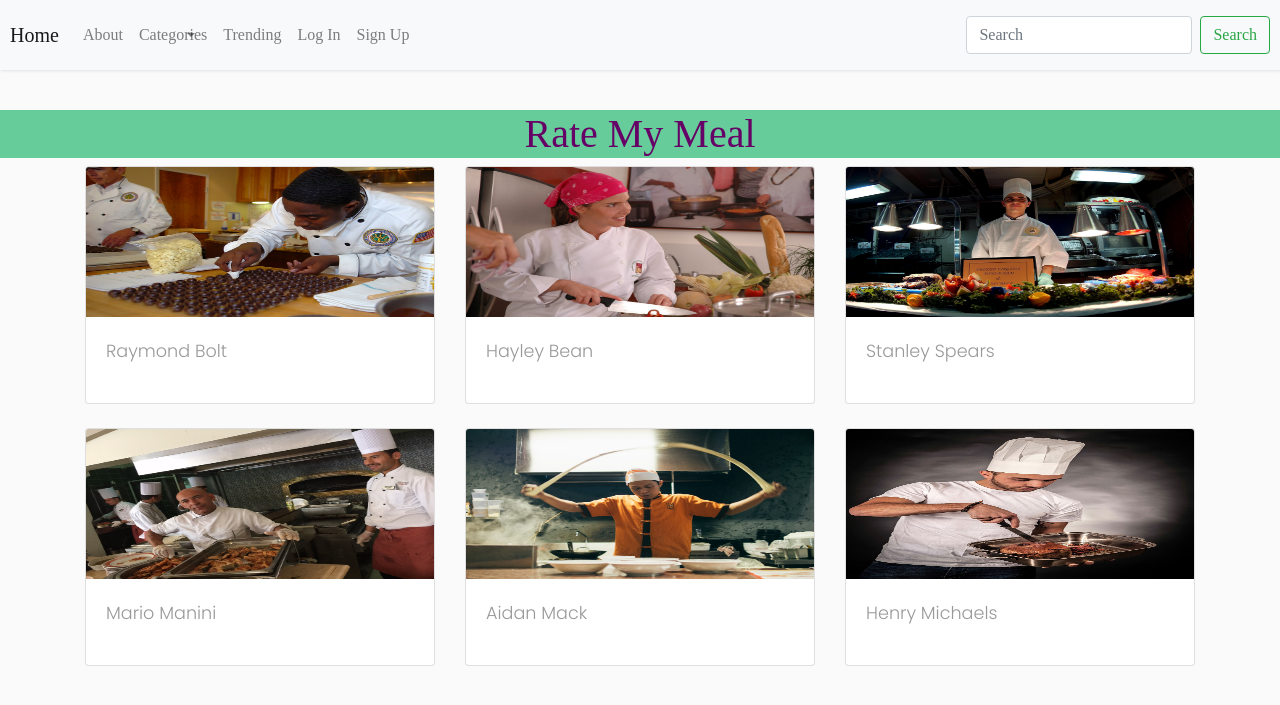
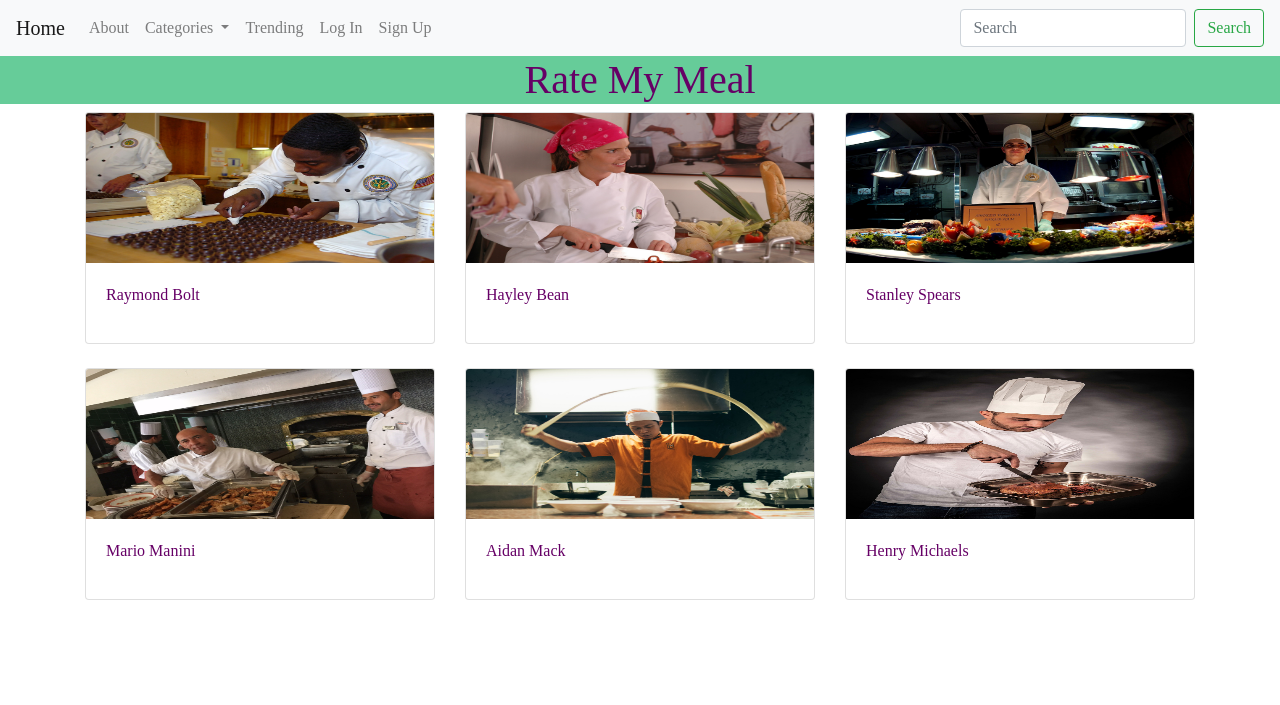
Before and after one commit to RyWilliamson/RateMyMealProject, a Django app: page / in a window 1280 px wide. Shown: the top 705 px of the page. Run offline with Django 3.2, Linux system fonts and the light colour scheme; some libraries are stand-ins or nearby versions.

Commit message:
remove style sheet - no longer have sidebar

```diff
--- a/templates/meal/base.html
+++ b/templates/meal/base.html
@@ -63,8 +63,7 @@ th, td {
 
     <!-- Bootstrap CSS CDN -->
     <link rel="stylesheet" href="https://stackpath.bootstrapcdn.com/bootstrap/4.1.0/css/bootstrap.min.css" integrity="sha384-9gVQ4dYFwwWSjIDZnLEWnxCjeSWFphJiwGPXr1jddIhOegiu1FwO5qRGvFXOdJZ4" crossorigin="anonymous">
-    <!-- Our Custom CSS -->
-    <link rel="stylesheet" href="style.css">
+
 
 
     <!-- Font Awesome JS -->
--- a/templates/meal/style.css
+++ /dev/null
@@ -1,160 +0,0 @@
-/*
-    DEMO STYLE
-*/
-
-@import "https://fonts.googleapis.com/css?family=Poppins:300,400,500,600,700";
-body {
-    font-family: 'Poppins', sans-serif;
-    background: #fafafa;
-}
-
-p {
-    font-family: 'Poppins', sans-serif;
-    font-size: 1.1em;
-    font-weight: 300;
-    line-height: 1.7em;
-    color: #999;
-}
-
-a,
-a:hover,
-a:focus {
-    color: inherit;
-    text-decoration: none;
-    transition: all 0.3s;
-}
-
-.navbar {
-    padding: 15px 10px;
-    background: #fff;
-    border: none;
-    border-radius: 0;
-    margin-bottom: 40px;
-    box-shadow: 1px 1px 3px rgba(0, 0, 0, 0.1);
-}
-
-.navbar-btn {
-    box-shadow: none;
-    outline: none !important;
-    border: none;
-}
-
-.line {
-    width: 100%;
-    height: 1px;
-    border-bottom: 1px dashed #ddd;
-    margin: 40px 0;
-}
-
-/* ---------------------------------------------------
-    SIDEBAR STYLE
------------------------------------------------------ */
-
-.wrapper {
-    display: flex;
-    width: 100%;
-    align-items: stretch;
-}
-
-#sidebar {
-	font-family: tempus sans itc;
-    min-width: 250px;
-    max-width: 250px;
-    background: #66CC99;
-    color: #660066;
-    transition: all 0.3s;
-}
-
-#sidebar.active {
-    margin-left: -250px;
-}
-
-#sidebar .sidebar-header {
-    padding: 20px;
-    background: #66CC99;
-}
-
-#sidebar ul.components {
-    padding: 20px 0;
-    border-bottom: 1px solid #66CC99;
-}
-
-#sidebar ul p {
-    color: #fff;
-    padding: 10px;
-}
-
-#sidebar ul li a {
-    padding: 10px;
-    font-size: 1.1em;
-    display: block;
-}
-
-#sidebar ul li a:hover {
-    color: #7386D5;
-    background: #fff;
-}
-
-#sidebar ul li.active>a,
-a[aria-expanded="true"] {
-    color: #fff;
-    background: #6d7fcc;
-}
-
-a[data-toggle="collapse"] {
-    position: relative;
-}
-
-.dropdown-toggle::after {
-    display: block;
-    position: absolute;
-    top: 50%;
-    right: 20px;
-    transform: translateY(-50%);
-}
-
-ul ul a {
-    font-size: 0.9em !important;
-    padding-left: 30px !important;
-    background: #66CC99;
-}
-
-ul.CTAs {
-    padding: 20px;
-}
-
-ul.CTAs a {
-    text-align: center;
-    font-size: 0.9em !important;
-    display: block;
-    border-radius: 5px;
-    margin-bottom: 5px;
-}
-
-
-/* ---------------------------------------------------
-    CONTENT STYLE
------------------------------------------------------ */
-
-#content {
-    width: 100%;
-    padding: 20px;
-    min-height: 100vh;
-    transition: all 0.3s;
-}
-
-/* ---------------------------------------------------
-    MEDIAQUERIES
------------------------------------------------------ */
-
-@media (max-width: 768px) {
-    #sidebar {
-        margin-left: -250px;
-    }
-    #sidebar.active {
-        margin-left: 0;
-    }
-    #sidebarCollapse span {
-        display: none;
-    }
-}
```
